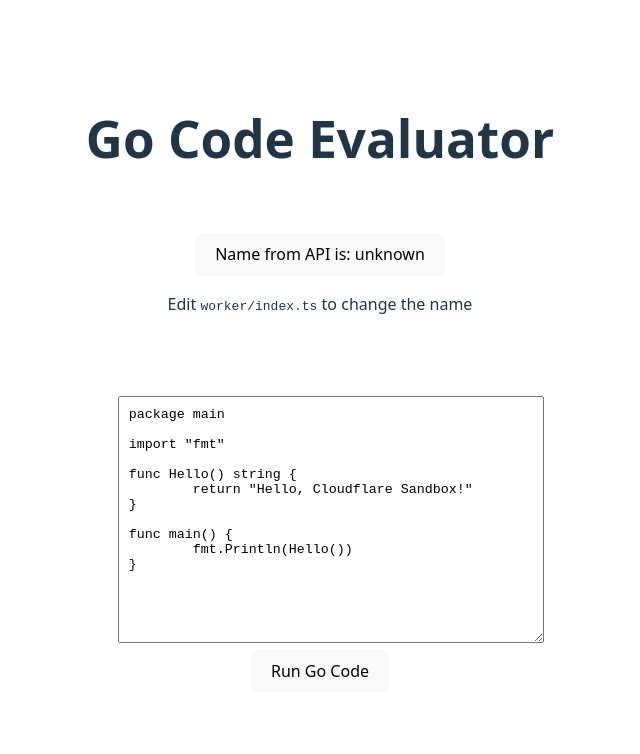
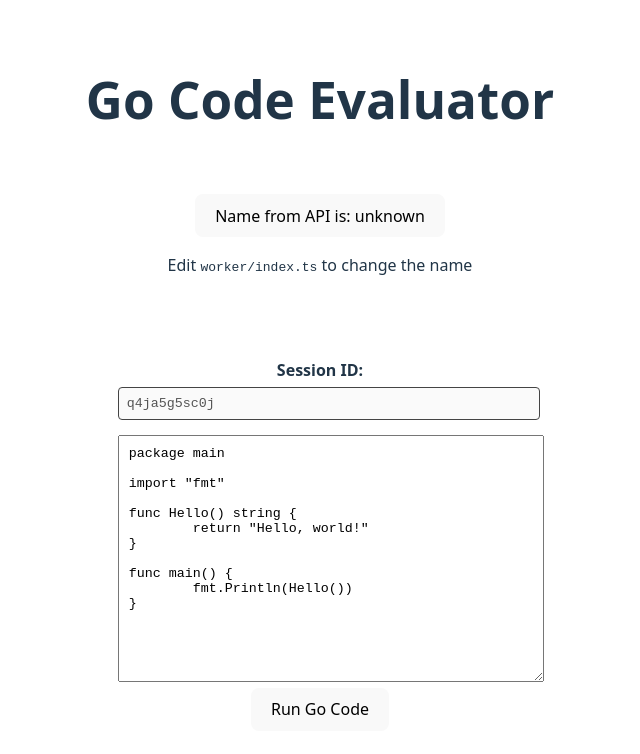
Before and after one commit to jillesme/react-go-cloudflare-sandbox, a React (Vite) app: page / in a window 1280 px wide. Shown: the top 754 px of the page, without its empty margins (320-960 px from the left). Built offline with nearby package versions, Linux system fonts and the light colour scheme.

Commit message:
Improve speed

```diff
--- a/src/App.tsx
+++ b/src/App.tsx
@@ -1,14 +1,15 @@
-import { useState } from 'react'
+import { useState, useEffect } from 'react'
 import './App.css'
 
 function App() {
   const [name, setName] = useState('unknown')
+  const [sessionId, setSessionId] = useState('')
   const [goCode, setGoCode] = useState(`package main
 
 import "fmt"
 
 func Hello() string {
-	return "Hello, Cloudflare Sandbox!"
+	return "Hello, world!"
 }
 
 func main() {
@@ -22,13 +23,22 @@ func main() {
   } | null>(null)
   const [loading, setLoading] = useState(false)
 
+  // Initialize or retrieve session ID from localStorage
+  useEffect(() => {
+    let storedSessionId = localStorage.getItem('goSessionId')
+    if (!storedSessionId) {
+      storedSessionId = Math.random().toString(36).substring(2, 15)
+      localStorage.setItem('goSessionId', storedSessionId)
+    }
+    setSessionId(storedSessionId)
+  }, [])
+
   const runGoCode = async () => {
     setLoading(true)
     try {
       const formData = new FormData()
       formData.append('code', goCode)
 
-      const sessionId = Math.random().toString(36).substring(7)
       const response = await fetch(`/run/${sessionId}`, {
         method: 'POST',
         body: formData
@@ -64,6 +74,26 @@ func main() {
       </div>
 
       <div className='card'>
+        <div style={{ marginBottom: '15px' }}>
+          <label htmlFor='session-id' style={{ display: 'block', marginBottom: '5px', fontWeight: 'bold' }}>
+            Session ID:
+          </label>
+          <input
+            id='session-id'
+            type='text'
+            value={sessionId}
+            disabled
+            style={{
+              width: '100%',
+              padding: '8px',
+              fontFamily: 'monospace',
+              border: '1px solid #444',
+              borderRadius: '4px',
+              cursor: 'not-allowed'
+            }}
+          />
+        </div>
+
         <textarea
           value={goCode}
           onChange={(e) => setGoCode(e.target.value)}
```
Also changed, not shown: worker/index.ts (+12 -11 lines), 1 other file (tests, documents, lock files or other folders).
